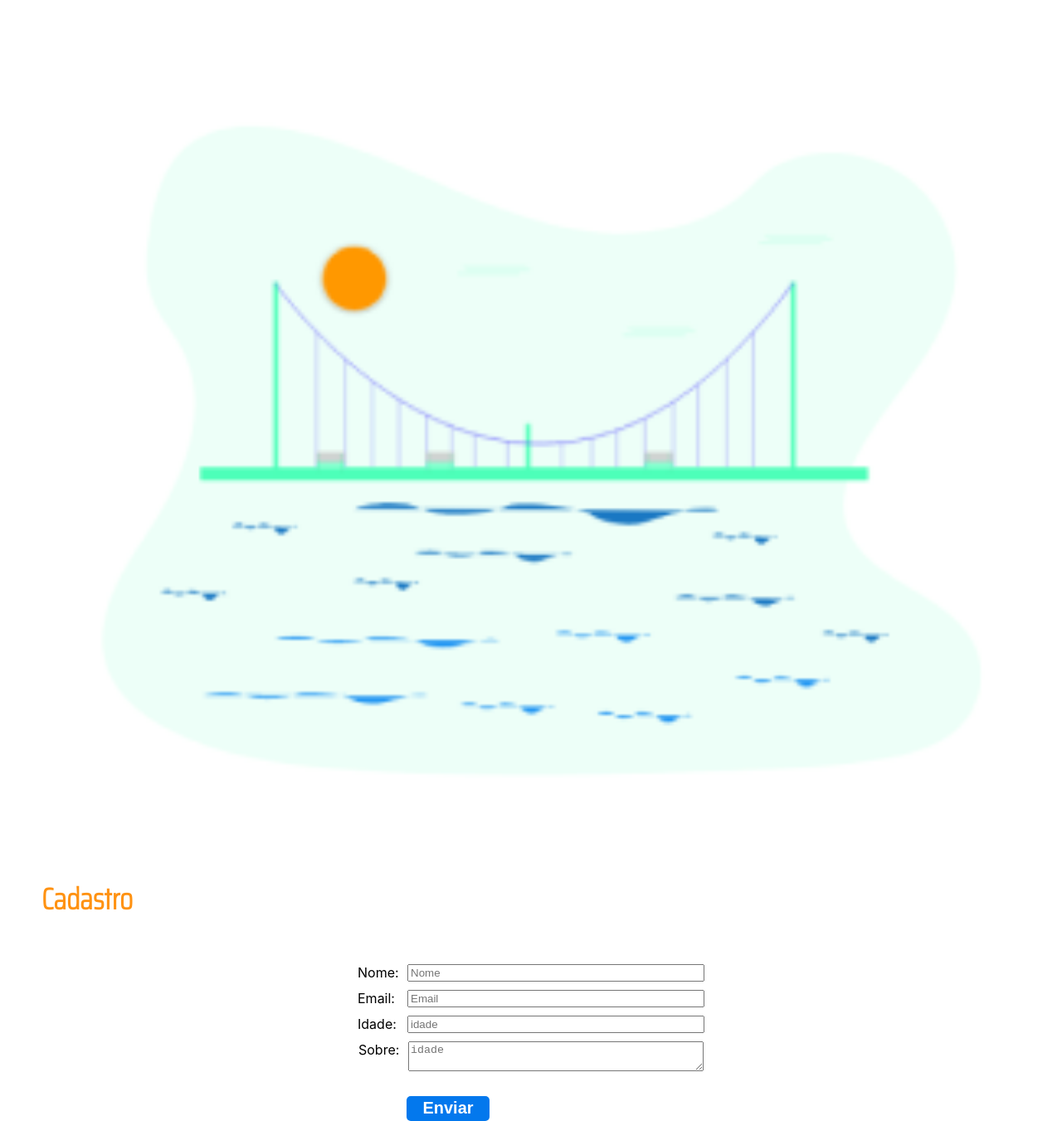
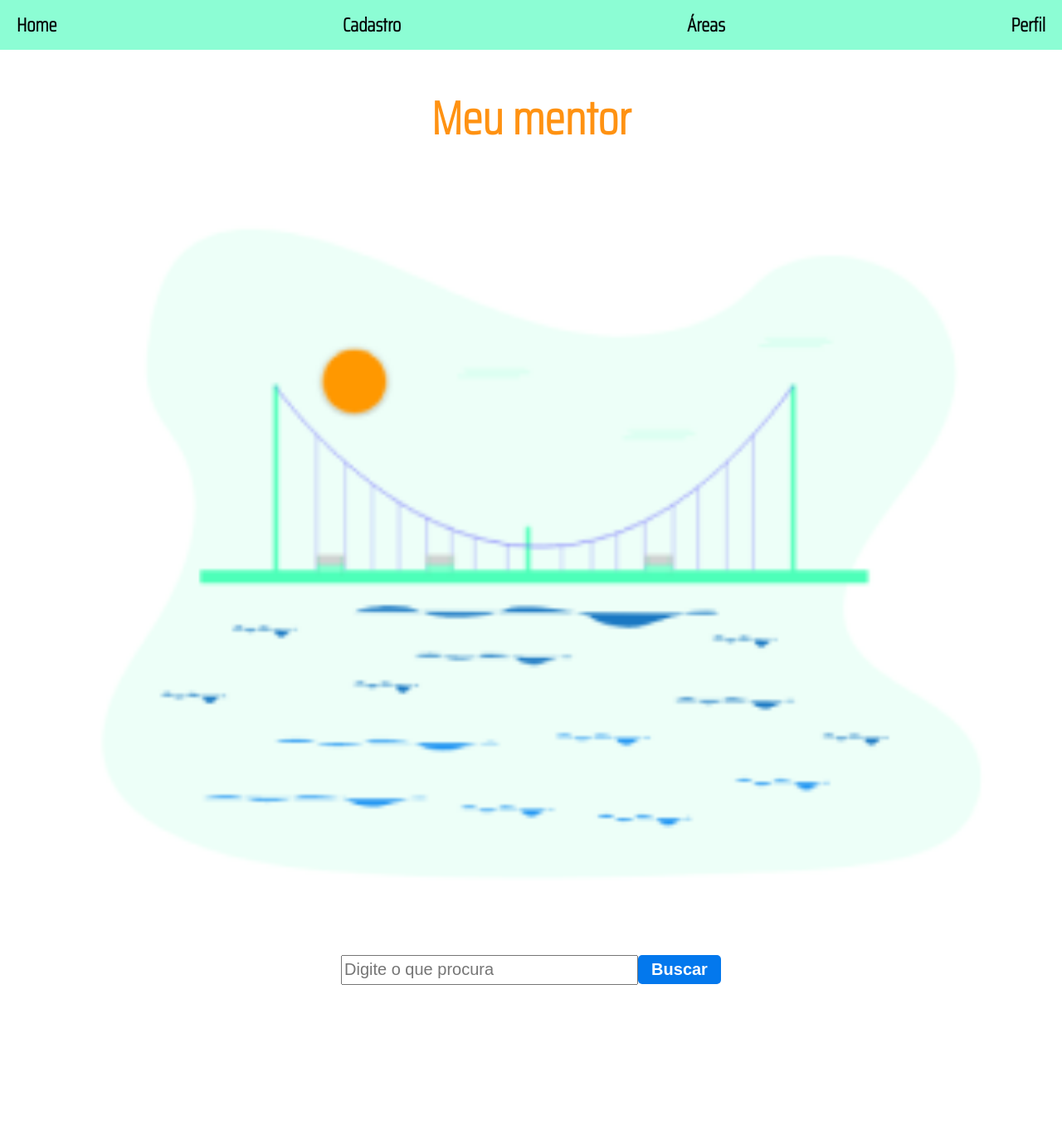
Before and after one commit to joao-vgarcia/hackaton-ccr, a React (Create React App) app: page / in a window 1280 px wide. Shown: the whole page at 83% size. After the commit the page ends 1187 px from the top, so only its background shows below. Built offline with nearby package versions, Linux system fonts and the light colour scheme.

Commit message:
home page ok

```diff
--- a/src/index.js
+++ b/src/index.js
@@ -3,11 +3,12 @@ import ReactDOM from 'react-dom';
 import './index.css';
 import App from './App';
 import Register from './pages/register'
+import Home from './pages/home'
 import reportWebVitals from './reportWebVitals';
 
 ReactDOM.render(
   <React.StrictMode>
-    <Register/>
+    <Home/>
   </React.StrictMode>,
   document.getElementById('root')
 );
--- /dev/null
+++ b/src/pages/home.css
@@ -0,0 +1,70 @@
+.imagem{
+  width: 100%;
+  margin-top: -50px;
+}
+.bigContaier{
+  width: 100%;
+  display: flex;
+  flex-direction: column;
+  align-items: center;
+}
+.headerMenu{
+  width: 100%;
+  display: flex;
+  flex-direction: row;
+  justify-content: space-between;
+  align-items: center;
+  background-color: #8CFDD4;
+  height: 60px;
+}
+a{
+  text-decoration: none;
+  color: black;
+  font-size: 23px;
+  font-family: 'Saira Condensed', sans-serif;
+  margin-left: 20px;
+  margin-right: 20px;
+  transition: all 300ms;
+  font-weight: bold;
+}
+
+a:hover{
+  background-color: #FF9212;
+  color: white;
+  font-weight: bold;
+  font-size: 26px;
+  padding-left: 10px;
+  padding-right: 10px;
+  border-radius: 10px;
+}
+
+.logo{
+  font-size: 56px;
+  color: #FF9212;
+  font-family: 'Saira Condensed', sans-serif;
+}
+.buscarBotao{
+  background-color: #0378ED;
+  color: white;
+  width: 100px;
+  height: 35px;
+  font-size: 20px;
+  text-align: center;
+  font-weight: bold;
+  border: none;
+  border-radius: 5px;
+}
+
+input{
+  font-size: 20px;
+  height: 30px;
+  width: 350px;
+}
+
+.container{
+  width: 100%;
+  display: flex;
+  flex-direction: row;
+  justify-content: center;
+  align-items: center;
+}
--- /dev/null
+++ b/src/pages/home.js
@@ -0,0 +1,25 @@
+import ponte from '../assets/ponte.png';
+import './home.css';
+
+function Home() {
+  return (
+    <div className="bigContaier">
+      <div className="headerMenu">
+        <a href="#">Home</a>
+        <a href="#">Cadastro</a>
+        <a href="#">Áreas</a>
+        <a href="#">Perfil</a>
+      </div>
+
+      <h1 className="logo">Meu mentor</h1>
+
+      <img src={ponte} alt="ponte" className="imagem" />
+
+      <div className="container">
+        <input placeholder="Digite o que procura" type="text" />
+        <button className="buscarBotao">Buscar</button>
+      </div>
+    </div>
+  )
+}
+export default Home
```
Also changed, not shown: 1 other file (tests, documents, lock files or other folders).
